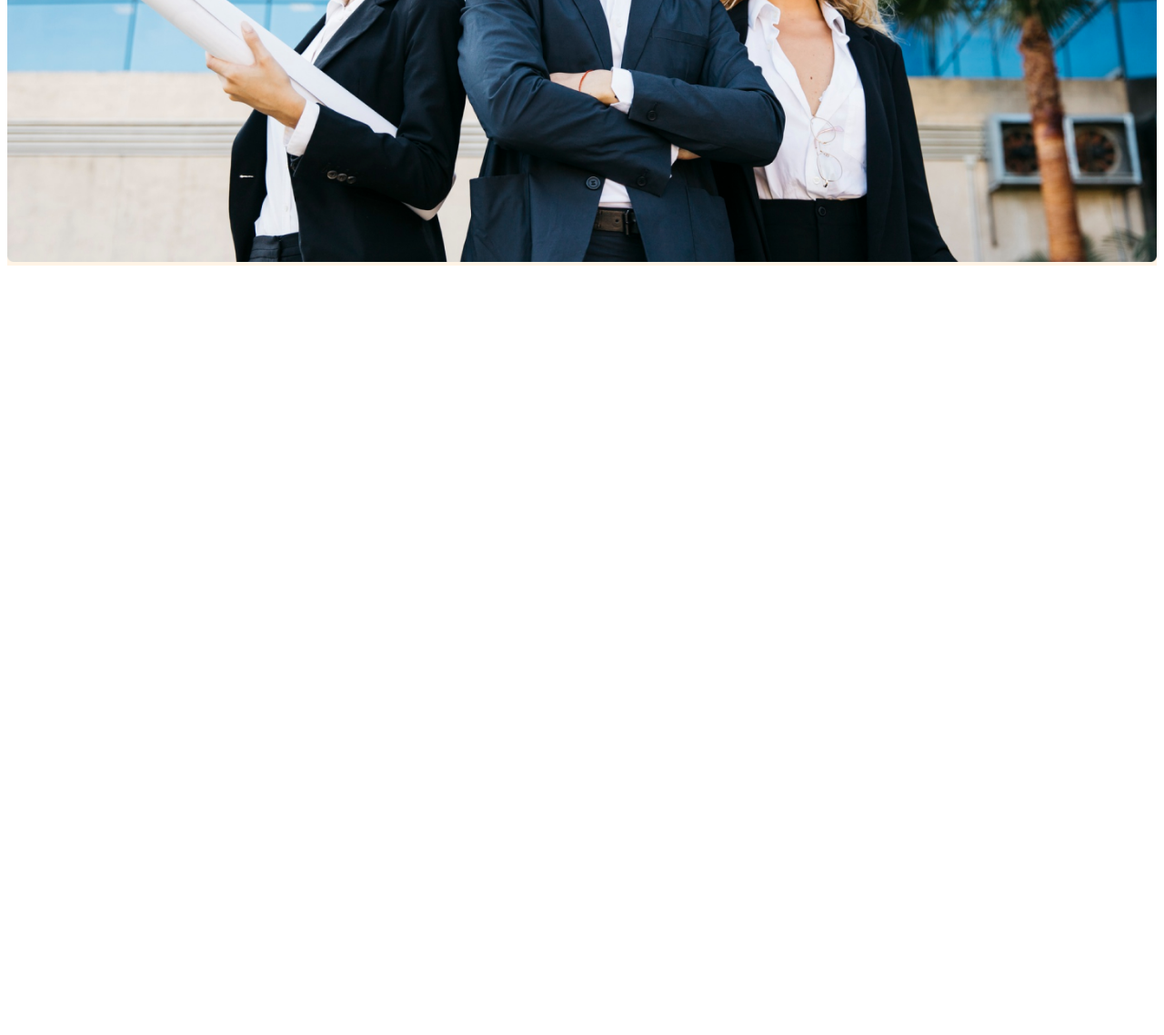
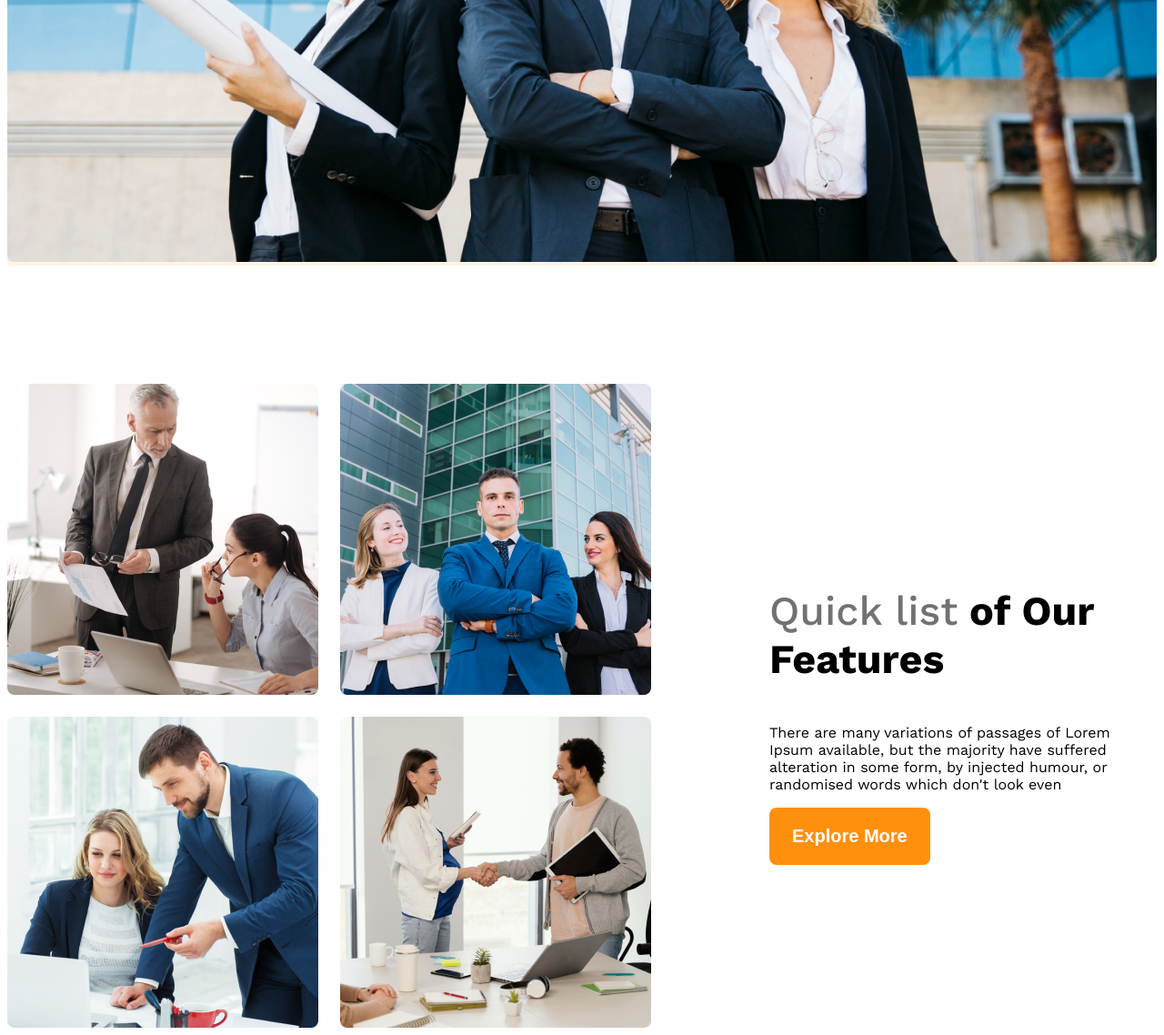
Before and after one commit to shoptorshichowdhury/g3-architect-project, a plain HTML site: page index.html in a window 1280 px wide. Shown: the part 913-2051 px from the top of the page at 91% size. Before the commit the page ends 1213 px from the top, so only its background shows below. Drawn offline with nearby package versions, Linux system fonts and the light colour scheme.

Commit message:
teams section added

```diff
--- a/index.html
+++ b/index.html
@@ -24,14 +24,29 @@
         <section class="banner">
             <div class="banner-content">
                 <h1 class="banner-title">Brand New Group of Architects</h1>
-                <p class="banner-description">There are many variations of passages of Lorem Ipsum available, but the majority have suffered alteration in some form, by injected humour, or randomised words which don't look even</p>
+                <p class="banner-description">There are many variations of passages of Lorem Ipsum available, but the
+                    majority have suffered alteration in some form, by injected humour, or randomised words which don't
+                    look even</p>
                 <button class="btn-primary">Explore More</button>
             </div>
             <img src="images/banner.png" alt="" class="banner-image">
         </section>
     </header>
     <main>
-
+        <!-- teams section -->
+        <section class="teams display-flex">
+            <div class="teams-image-container">
+                <img src="images/team1.png" alt="two architect are talking about design">
+                <img src="images/team2.png" alt="two architect are talking about design">
+                <img src="images/team3.png" alt="two architect are talking about design">
+                <img src="images/team4.png" alt="two architect are talking about design">
+            </div>
+            <div class="our-features">
+                <h3 class="feature-title"><span id="quick-list" class="text-light-gray">Quick list</span> <span>of Our</span> <span>Features</span></h3>
+                <p class="feature-description">There are many variations of passages of Lorem Ipsum available, but the majority have suffered alteration in some form, by injected humour, or randomised words which don't look even</p>
+                <button class="btn-primary">Explore More</button>
+            </div>
+        </section>
     </main>
     <footer>
 
--- a/styles/architect.css
+++ b/styles/architect.css
@@ -8,6 +8,10 @@
 }
 
 /* Shared styles */
+main{
+    max-width: 1440px;
+    margin: 0 auto;
+}
 .display-flex {
     display: flex;
 }
@@ -32,6 +36,9 @@
     padding: 20px 25px;
     border-radius: 8px;
     border: none;
+}
+main > section{
+    margin-top: 130px;
 }
 
 /* header section styles */
@@ -79,6 +86,39 @@
     width: 100%;
 }
 
+/* teams section styles */
+.teams{
+    align-items: center;
+}
+.teams-image-container{
+    display: grid;
+    grid-template-columns: repeat(2, 1fr);
+    gap: 24px;
+}
+.our-features{
+    max-width: 530px;
+    margin-left: 130px;
+}
+.feature-title{
+    font-size: 2.8rem;
+    font-weight: 700;
+}
+#quick-list{
+    font-weight: 500;
+}
+
+
+
+
+
+
+
+
+
+
+
+
+
 /***************************** responsive media query *****************************/
 
 /* small device */
```
